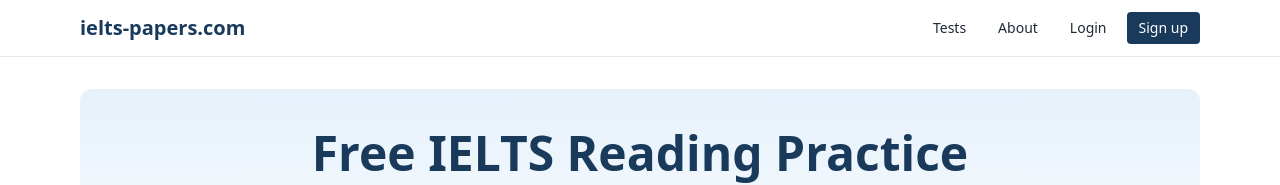
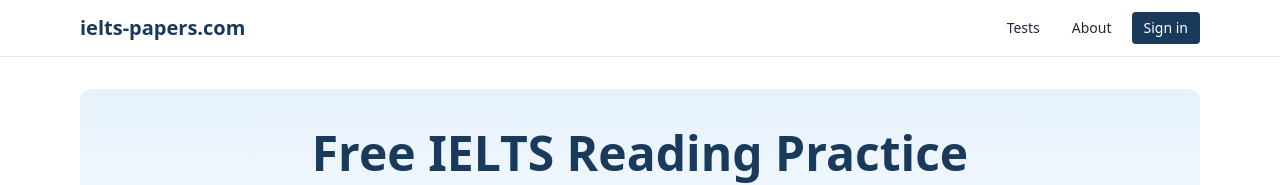
Before and after one commit to alisoy1408/ielts-papers, a Next.js app: page / in a window 1280 px wide. Shown: the top 185 px of the page. Built offline with nearby package versions, Linux system fonts and the light colour scheme; no server answers; the database is empty.

Commit message:
Update Header.tsx

```diff
--- a/components/Header.tsx
+++ b/components/Header.tsx
@@ -34,10 +34,9 @@
               <LogoutButton />
             </>
           ) : (
-            <>
-              <Link href="/login" className="px-3 py-1.5 hover:bg-gray-100 rounded">Login</Link>
-              <Link href="/signup" className="px-3 py-1.5 bg-brand text-white rounded hover:bg-brand-dark">Sign up</Link>
-            </>
+            <Link href="/login" className="px-3 py-1.5 bg-brand text-white rounded hover:bg-brand-dark font-medium">
+              Sign in
+            </Link>
           )}
         </nav>
       </div>
```
